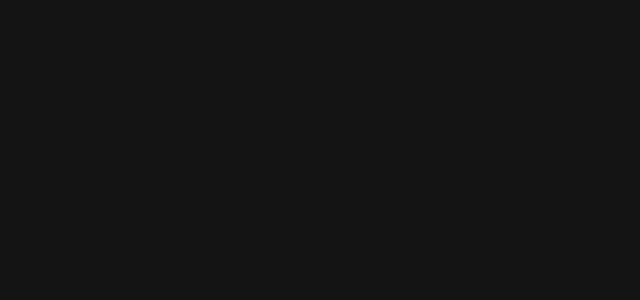
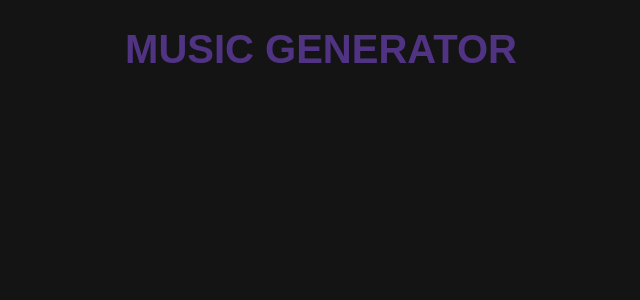
Before and after one commit to theglassofwater/PersonalWebsite, a React (Create React App) app: page /music-generator in a window 1280 px wide. Before the commit this address had no page. Shown: the top 300 px of the page, without its empty margins (319-959 px from the left). Built offline with nearby package versions, Linux system fonts and the light colour scheme.

Commit message:
added music generator

```diff
--- a/src/App.js
+++ b/src/App.js
@@ -2,12 +2,14 @@
 import './App.css';
 import {Routes, Route} from 'react-router-dom';
 import HomePage from './components/HomePage';
+import MusicGenerator from './components/MusicGenerator';
 
 function App() {
   return (
     <>
       <Routes>
         <Route path="/" element={<HomePage />} />
+        <Route path="/music-generator" element={<MusicGenerator />} />
       </Routes>
     </>
   );
--- /dev/null
+++ b/src/components/MusicGenerator.jsx
@@ -0,0 +1,13 @@
+import React from 'react';
+
+
+function MusicGenerator(){
+
+    return (
+        <div>
+            <h1>Music Generator</h1>
+        </div>
+    )
+}
+
+export default MusicGenerator;
--- a/src/components/Projects/Projects.js
+++ b/src/components/Projects/Projects.js
@@ -9,7 +9,7 @@
         <div className={styles.projectsContainer}>
             <Project
                 title="Music Generator"
-                link="https://www.github.com/theglassofwater/MusicGenerator"
+                link="/music-generator"
                 image={Project1Image}
                 description="Description of Project 1 dsffnjdsnfdsnfjods fjdsnfjosdnf jisd fjosndfosd fjsof dsfnodsf"
             />
```
